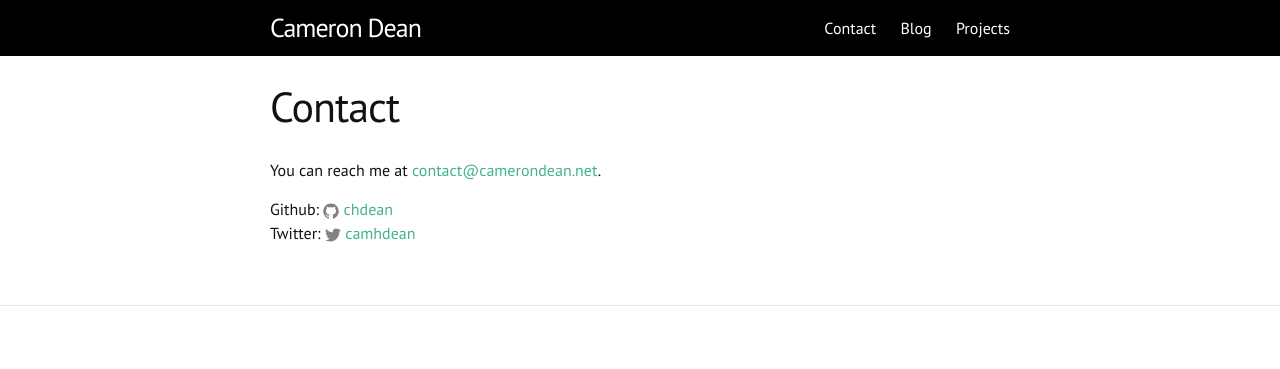
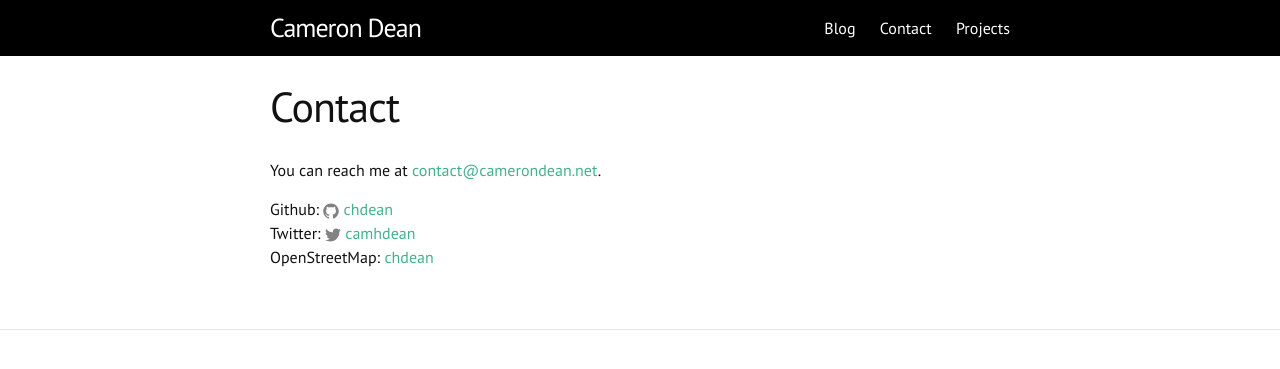
Before and after one commit to chdean/chdean.github.io, a Jekyll site: the page built from contact.md, in a window 1280 px wide. Shown: the top 369 px of the page. Built offline with Jekyll 4.4.1, drawn with Linux system fonts in a browser that asks for light colours.

Commit message:
added osm profile

```diff
--- a/_config.yml
+++ b/_config.yml
@@ -13,6 +13,7 @@ baseurl: "" # the subpath of your site, e.g. /blog
 url: "http://camerondean.net" # the base hostname & protocol for your site
 twitter_username: camhdean
 github_username: chdean
+osm_username: chdean
 
 # Build settings
 markdown: kramdown
--- /dev/null
+++ b/_includes/icon-osm.html
@@ -0,0 +1 @@
+<a href="https://www.openstreetmap.org/user/{{ include.username }}"><span class="username">{{ include.username }}</span></a>
--- a/about.md
+++ b/contact.md
@@ -9,4 +9,5 @@ You can reach me at [contact@camerondean.net](mailto:contact@camerondean.net).
 <ul class="social-media-list">
   <li>Github: {% include icon-github.html username=site.github_username %}</li>
   <li>Twitter: {% include icon-twitter.html username=site.twitter_username %}</li>
+  <li>OpenStreetMap: {% include icon-osm.html username=site.osm_username %}</li>
 </ul>
```
